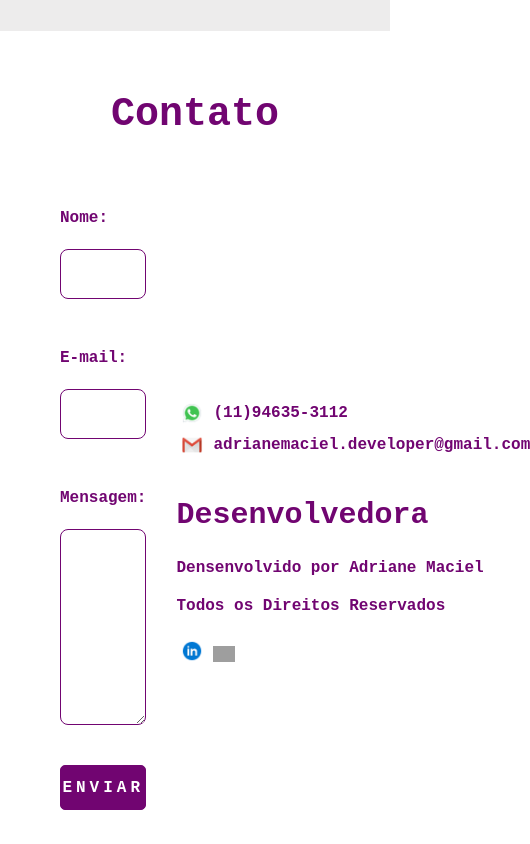
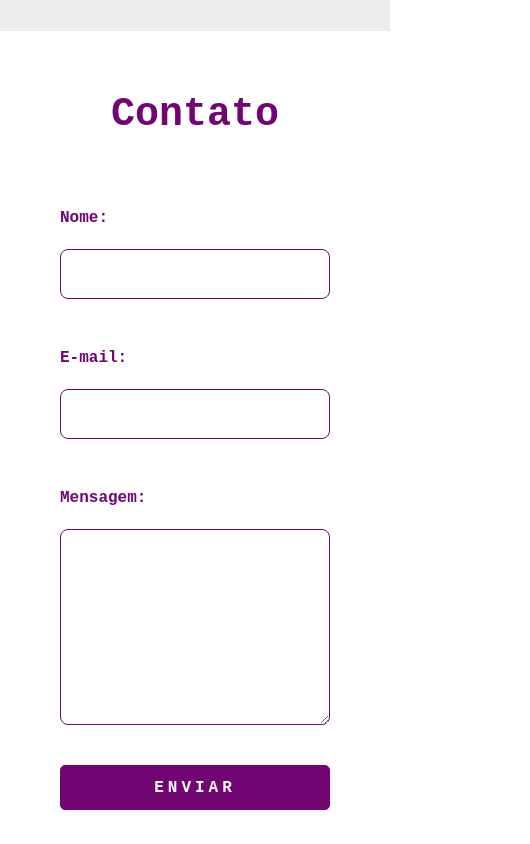
Before and after one commit to adrianemaciel/my-portfolio-react, a React (Create React App) app: page / in a window 390 px wide. Shown: the part 6560-7404 px from the top of the page, 530 px wide, since content can reach past the window. Built offline with nearby package versions, Linux system fonts and the light colour scheme; grey boxes are pictures that could not be loaded.

Commit message:
responsive footer

```diff
--- a/src/components/Contact/styles.css
+++ b/src/components/Contact/styles.css
@@ -79,10 +79,11 @@ input {
 }
 
 @media (max-width: 1025px) {
-  /* .form-container {
+  .form-container {
     display: flex;
     flex-direction: column;
-  } */
+    align-items: center;
+  }
 
   .form-contact {
     max-width: 100%;
--- a/src/components/Footer/index.js
+++ b/src/components/Footer/index.js
@@ -12,7 +12,7 @@ const Footer = () => {
       <div className="social-links">
         <div className="footer-image">
           <img
-            className="footer-icon"
+            className="footer-image"
             src={CODER_IMAGE}
             alt="local de trabalho do codificador"
           />
--- a/src/components/Footer/styles.css
+++ b/src/components/Footer/styles.css
@@ -57,7 +57,7 @@
   }
 
   .footer-icon {
-    width: 32px;
+    width: 50px;
   }
 
   .footer-title {
```
